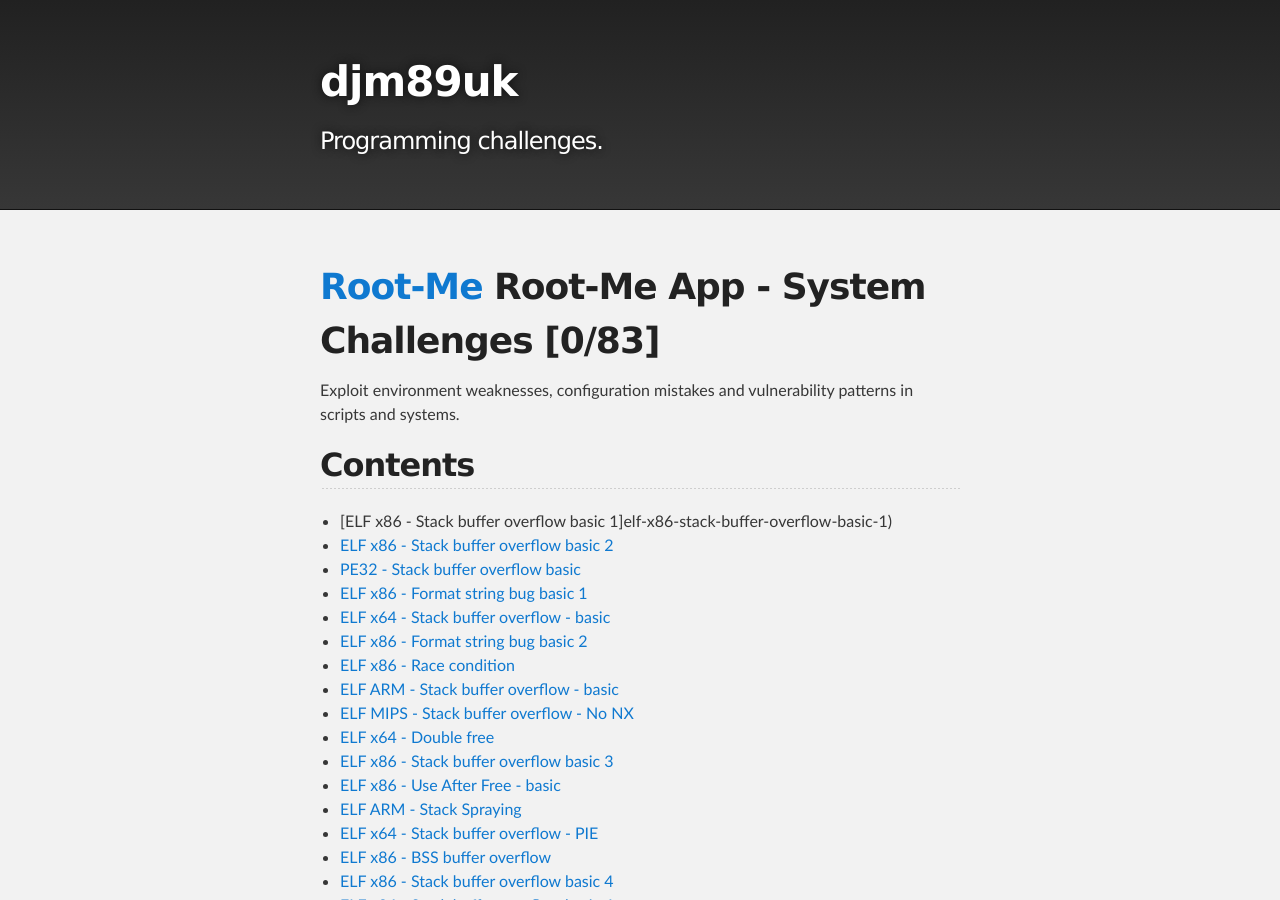
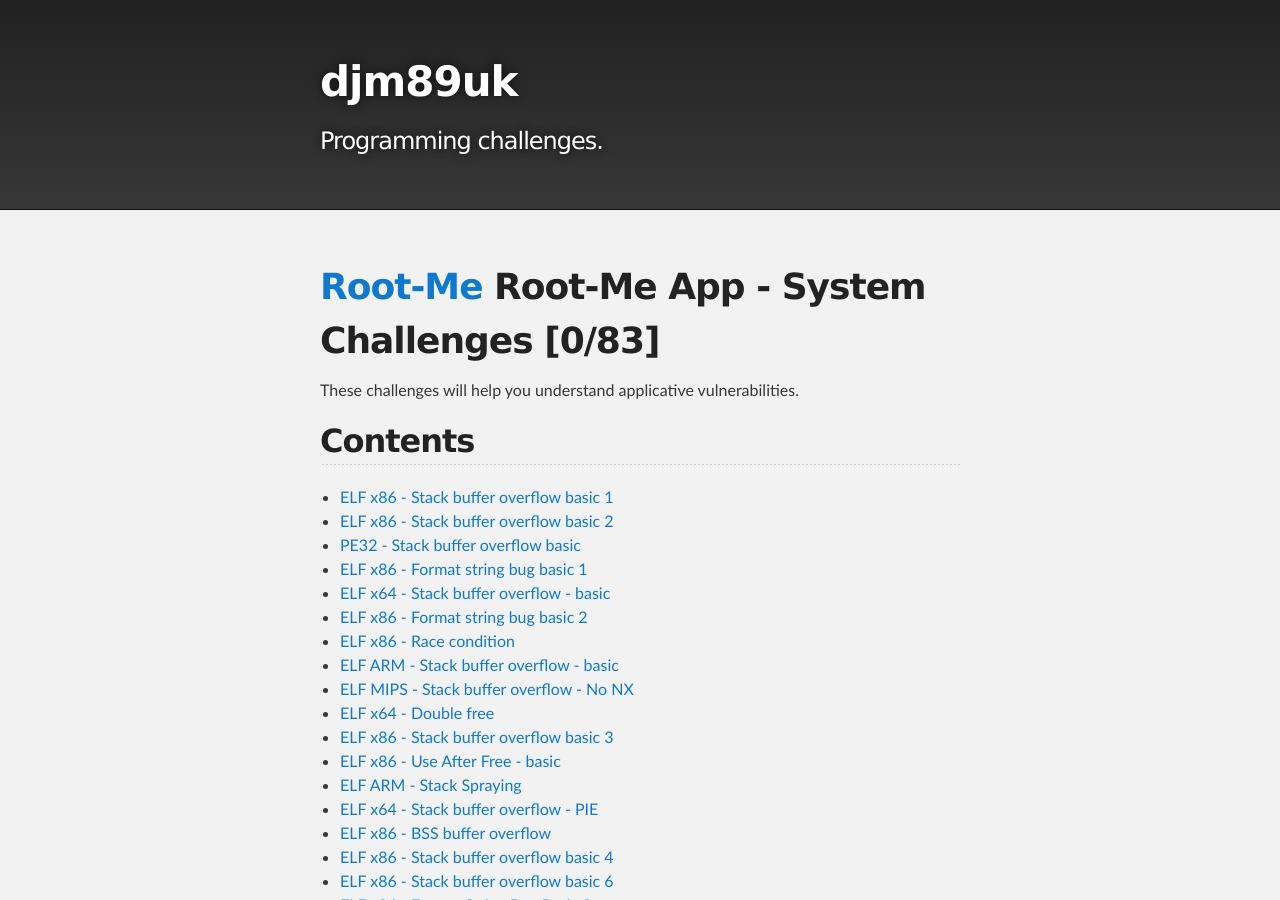
Before and after one commit to djm89uk/djm89uk.github.io, a Jekyll site: the page built from rootme_asys.md, in a window 1280 px wide and 900 px high. Built offline with Jekyll 4.4.1, drawn with Linux system fonts in a browser that asks for light colours; our own code applies the rules of GitHub Pages for plain Markdown files.

Commit message:
Update rootme_asys.md

```diff
--- a/rootme_asys.md
+++ b/rootme_asys.md
@@ -1,10 +1,10 @@
 # [Root-Me](./rootme.md) Root-Me App - System Challenges [0/83]
 
-Exploit environment weaknesses, configuration mistakes and vulnerability patterns in scripts and systems.
+These challenges will help you understand applicative vulnerabilities.
 
 ## Contents
 
-- [ELF x86 - Stack buffer overflow basic 1]elf-x86-stack-buffer-overflow-basic-1)
+- [ELF x86 - Stack buffer overflow basic 1](#elf-x86-stack-buffer-overflow-basic-1)
 - [ELF x86 - Stack buffer overflow basic 2](#elf-x86-stack-buffer-overflow-basic-2)
 - [PE32 - Stack buffer overflow basic](#pe32-stack-buffer-overflow-basic)
 - [ELF x86 - Format string bug basic 1](#elf-x86-format-string-bug-basic-1)
```
